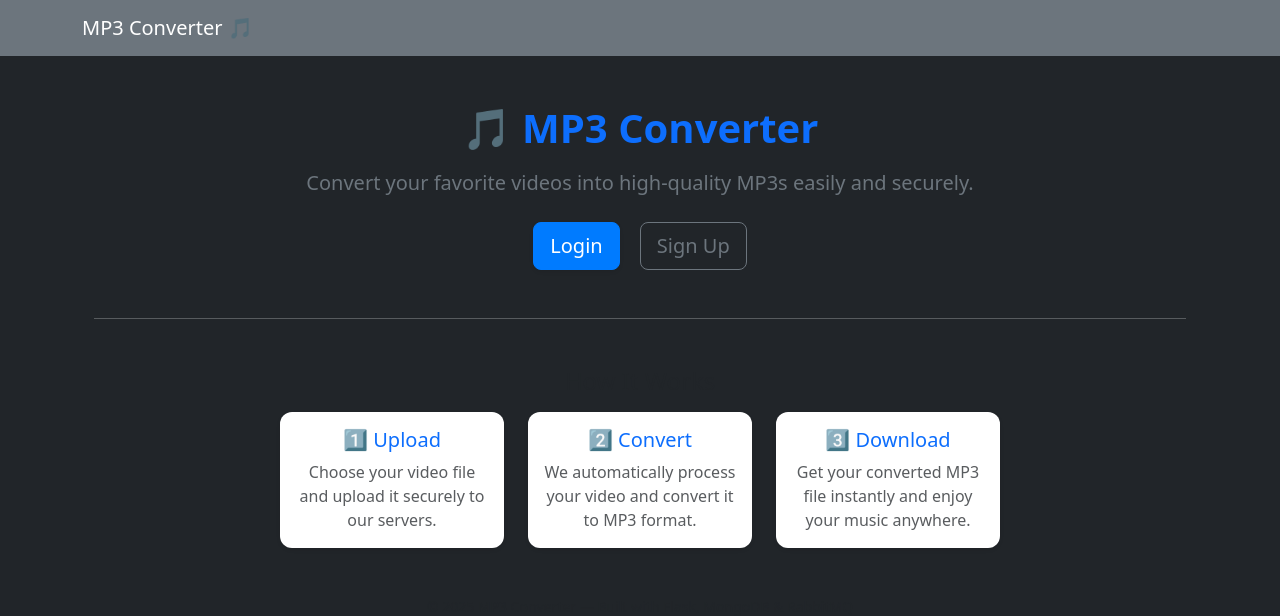
After one commit to Evyatarashuri/microservice-video-converter, a Flask app: page / in a window 1280 px wide. The commit adds this page. Shown: the top 616 px of the page. Run offline with Flask 3, Linux system fonts and the light colour scheme; parts of the project's set-up code (start-up, migrations or seed data) failed here and were passed over; some libraries are stand-ins or nearby versions.

Commit message:
feat: Enhance download functionality with status checking, improve UI, and add home page

```diff
--- a/src/gateway/server.py
+++ b/src/gateway/server.py
@@ -1,7 +1,7 @@
 import os
 import json
 import gridfs
-from flask import Flask
+from flask import Flask, render_template
 from flask_pymongo import PyMongo
 from bson.objectid import ObjectId
 
@@ -65,6 +65,9 @@ server.register_blueprint(register_api)
 server.register_blueprint(upload_blueprint)
 server.register_blueprint(download_api)
 
+@server.route("/")
+def home():
+    return render_template("home.html")
 
 # =========================================
 # Application Entry Point
--- a/src/gateway/static/css/style.css
+++ b/src/gateway/static/css/style.css
@@ -10,3 +10,25 @@ form {
   padding: 20px;
   border-radius: 8px;
 }
+body {
+  background-color: #f8f9fa;
+}
+
+h1, h4 {
+  color: #212529;
+}
+
+.btn-primary {
+  background-color: #007bff;
+  border-color: #007bff;
+  transition: all 0.2s ease;
+}
+
+.btn-primary:hover {
+  background-color: #0056b3;
+  border-color: #004a9f;
+}
+
+.card {
+  border-radius: 12px;
+}
--- a/src/gateway/templates/base.html
+++ b/src/gateway/templates/base.html
@@ -9,7 +9,7 @@
 <body class="bg-dark text-light">
   <nav class="navbar navbar-expand-lg navbar-dark bg-secondary">
     <div class="container">
-      <a class="navbar-brand" href="/">🎵 MP3 Converter</a>
+      <a class="navbar-brand" href="/">MP3 Converter 🎵</a>
       <div>
         {% if session.get('user') %}
           <a href="/logout" class="btn btn-outline-light btn-sm">Logout</a>
--- /dev/null
+++ b/src/gateway/templates/home.html
@@ -0,0 +1,57 @@
+{% extends "base.html" %}
+{% block content %}
+<div class="container text-center mt-5">
+  <h1 class="fw-bold text-primary">🎵 MP3 Converter</h1>
+  <p class="lead text-secondary mt-3">
+    Convert your favorite videos into high-quality MP3s easily and securely.
+  </p>
+
+  <div class="mt-4">
+    {% if session.get("token") %}
+      <a href="/upload" class="btn btn-primary btn-lg shadow-sm me-3">Upload Video</a>
+      <a href="/logout" class="btn btn-outline-secondary btn-lg">Logout</a>
+    {% else %}
+      <a href="/login" class="btn btn-primary btn-lg shadow-sm me-3">Login</a>
+      <a href="/register" class="btn btn-outline-secondary btn-lg">Sign Up</a>
+    {% endif %}
+  </div>
+
+  <hr class="my-5">
+
+  <div class="row justify-content-center">
+    <div class="col-md-8">
+      <h4 class="text-dark mb-3">How It Works</h4>
+      <div class="row">
+        <div class="col-md-4">
+          <div class="card border-0 shadow-sm h-100">
+            <div class="card-body">
+              <h5 class="card-title text-primary">1️⃣ Upload</h5>
+              <p class="card-text text-muted">Choose your video file and upload it securely to our servers.</p>
+            </div>
+          </div>
+        </div>
+        <div class="col-md-4">
+          <div class="card border-0 shadow-sm h-100">
+            <div class="card-body">
+              <h5 class="card-title text-primary">2️⃣ Convert</h5>
+              <p class="card-text text-muted">We automatically process your video and convert it to MP3 format.</p>
+            </div>
+          </div>
+        </div>
+        <div class="col-md-4">
+          <div class="card border-0 shadow-sm h-100">
+            <div class="card-body">
+              <h5 class="card-title text-primary">3️⃣ Download</h5>
+              <p class="card-text text-muted">Get your converted MP3 file instantly and enjoy your music anywhere.</p>
+            </div>
+          </div>
+        </div>
+      </div>
+    </div>
+  </div>
+
+  <footer class="mt-5 text-muted small">
+    <p>© {{ 2025 }} MP3 Converter — Built with Flask, MongoDB & RabbitMQ</p>
+  </footer>
+</div>
+{% endblock %}
--- a/src/gateway/templates/upload.html
+++ b/src/gateway/templates/upload.html
@@ -5,6 +5,6 @@
   <div class="mb-3">
     <input type="file" name="file" accept="video/mp4" class="form-control" required>
   </div>
-  <button class="btn btn-warning">Upload & Convert to MP3</button>
+  <button class="btn btn-warning">Convert to MP3</button>
 </form>
 {% endblock %}
```
Also changed, not shown: src/gateway/api/download_api.py (+37 -21 lines), src/gateway/templates/download.html (+65 -12 lines).
